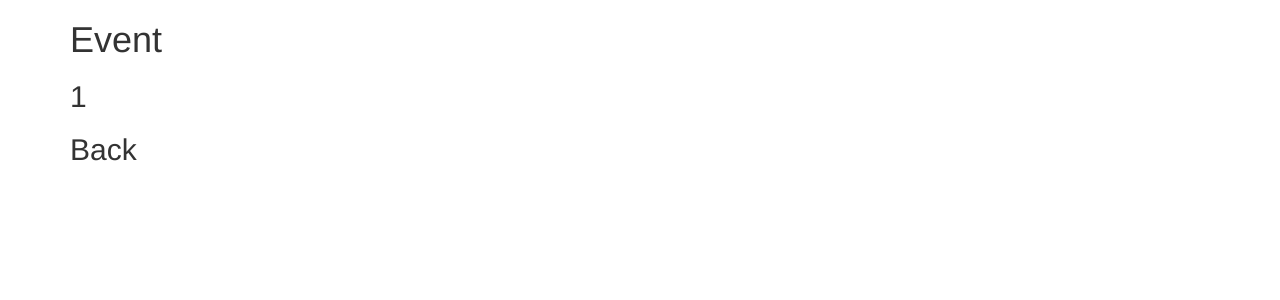
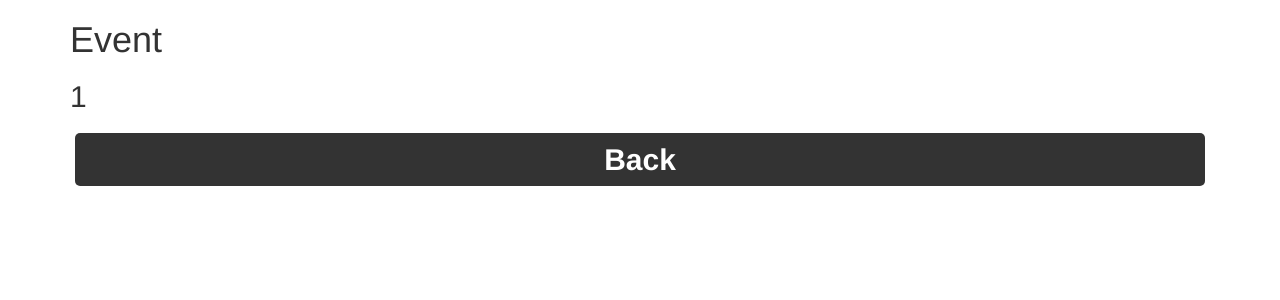
Before and after one commit to cschwartz525/concert-wishlist, a Django app: page /event/1/ in a window 1280 px wide. Shown: the top 300 px of the page. Run offline with Django 3.2, Linux system fonts and the light colour scheme; some libraries are stand-ins or nearby versions.

Commit message:
Changed next-link to button-link

```diff
--- a/src/static/wishlist/style/main.css
+++ b/src/static/wishlist/style/main.css
@@ -19,7 +19,7 @@
   background-color: #aaaaaa;
 }
 
-.next-link {
+.button-link {
   background-color: #333333;
   border-radius: 5px;
   color: #ffffff;
@@ -28,7 +28,7 @@
   padding: 10px;
 }
 
-.next-link:hover {
+.button-link:hover {
   background-color: #555555;
 }
 
--- a/src/templates/event.html
+++ b/src/templates/event.html
@@ -11,7 +11,11 @@
     <div class="container">
       <h1>{{ title }}</h1>
       <h2>{{ eventId }}<h2>
-      <a href="/">Back</a>
+      <a href="/">
+        <div class="button-link text-center">
+          Back
+        </div>
+      </a>
     </div>
   </body>
 </html>
--- a/src/templates/home.html
+++ b/src/templates/home.html
@@ -50,7 +50,7 @@
         {% endfor %}
         {% if events %}
           <a href="#">
-            <div class="next-link text-center row">
+            <div class="button-link text-center row">
               Next
             </div>
           </a>
```
